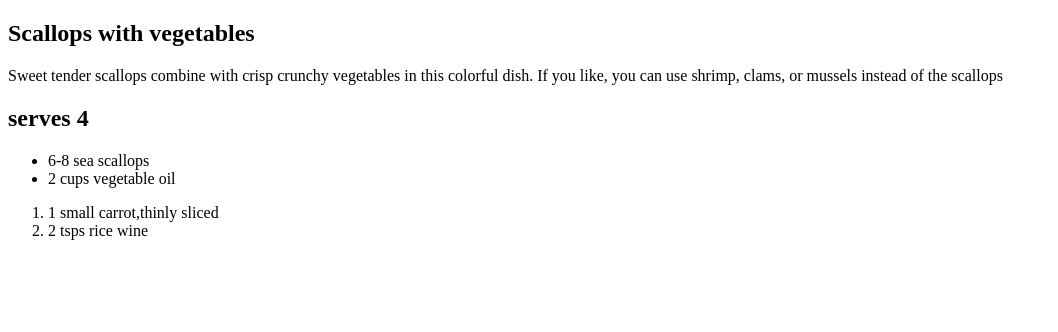
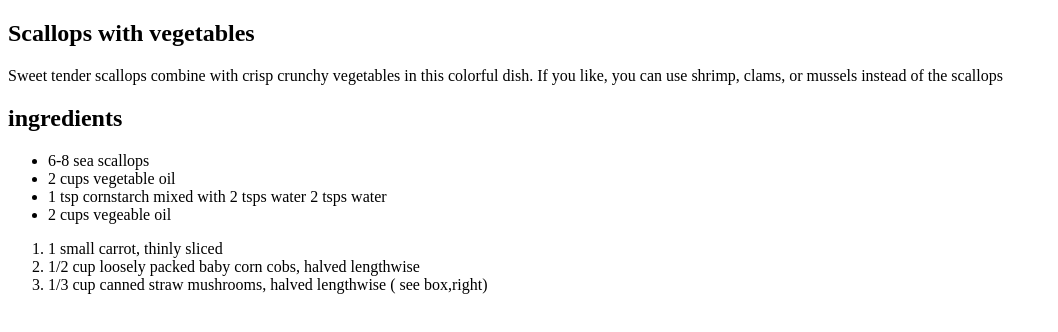
Before and after one commit to J-dev023/recipe-paper, a plain HTML site: page index.html in a window 1280 px wide. Shown: the whole page, without its empty margins (0-1058 px from the left). Drawn offline with Linux system fonts and the light colour scheme.

Commit message:
Update index.html

```diff
--- a/index.html
+++ b/index.html
@@ -4,17 +4,21 @@
 
 <h2>Scallops with vegetables</h2>
 <p>Sweet tender scallops combine with crisp crunchy vegetables in this colorful dish. If you like, you can use shrimp, clams, or mussels instead of the scallops</p>
-<h2>serves 4</h2>
+<h2>ingredients</h2>
 
 <ul>
  <li>6-8 sea scallops</li>
  <li>2 cups vegetable oil</li>
+ <li>1 tsp cornstarch mixed with 2 tsps water 2 tsps water</li>
+ <li>2 cups vegeable oil</li>
 </ul>
 
 <ol>
- <li>1 small carrot,thinly sliced</li>
- <li>2 tsps rice wine</li>
- </ol>
+ <li>1 small carrot, thinly sliced</li>
+ <li>1/2 cup loosely packed baby corn cobs, halved lengthwise</li>
+ <li>1/3 cup canned straw mushrooms, halved lengthwise ( see box,right)</li>
+</ol>
+
 
 
 </body>
```
